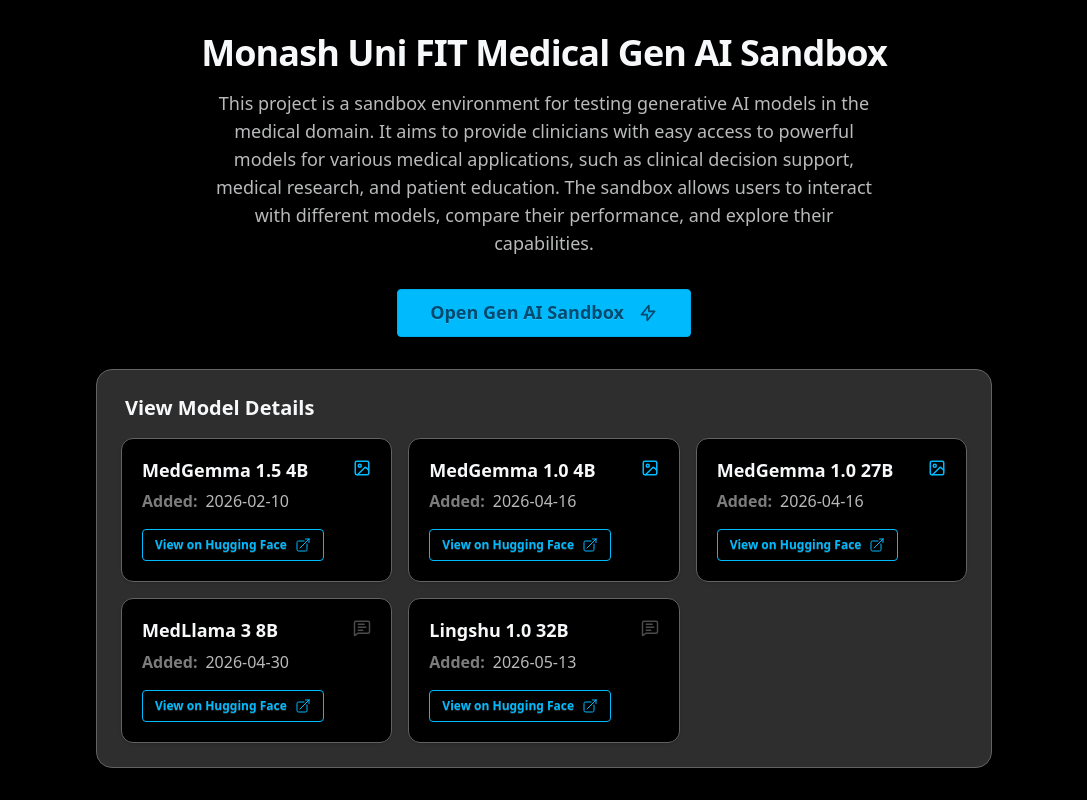
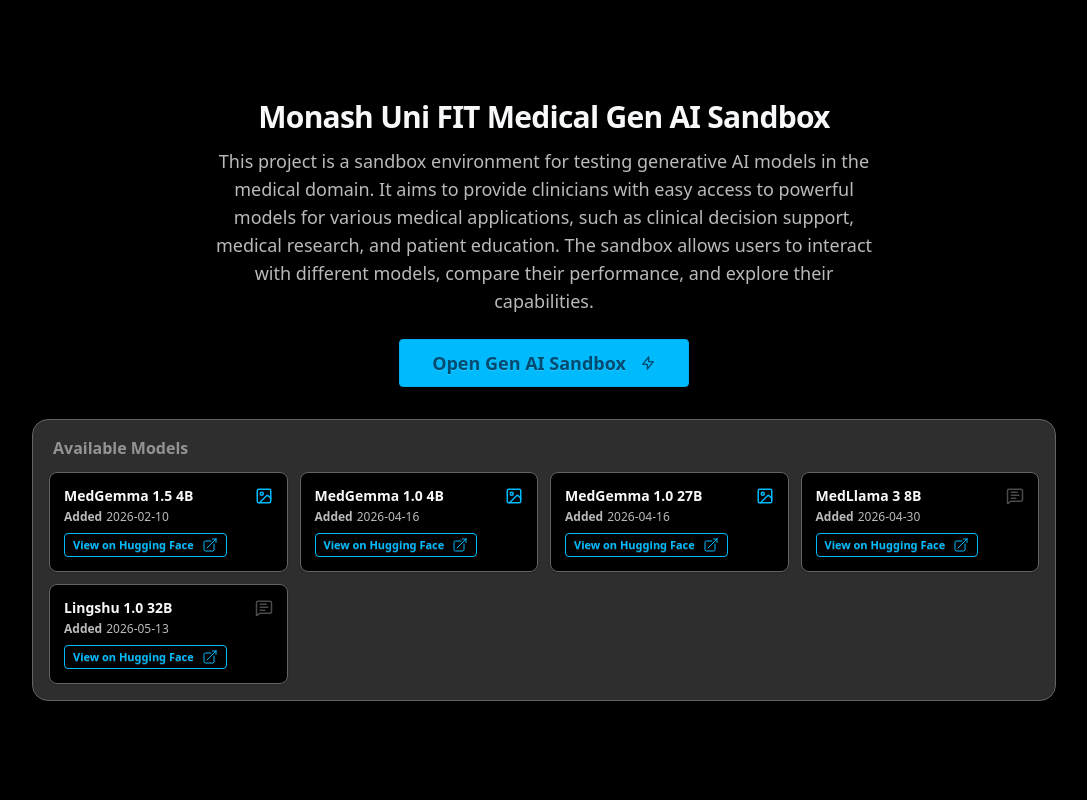
Before and after one commit to dhuang101/m3-gpt-app, a Next.js app: page / in a window 1280 px wide. Shown: the whole page, without its empty margins (96-1183 px from the left). Built offline with nearby package versions, Linux system fonts and the light colour scheme; no server answers.

Commit message:
Resize home page

```diff
--- a/src/pages/index.tsx
+++ b/src/pages/index.tsx
@@ -36,10 +36,10 @@
 
 function HomePage() {
 	return (
-		<div className="min-h-screen min-w-screen bg-base-100 flex flex-col items-center justify-center p-6">
-			<div className="max-w-4xl w-full space-y-8">
+		<div className="min-h-screen min-w-screen bg-base-100 flex flex-col items-center justify-center">
+			<div className="max-w-5xl w-full space-y-8">
 				<div className="text-center">
-					<article className="text-4xl font-extrabold tracking-tight mb-4">
+					<article className="text-3xl font-extrabold tracking-tight mb-3">
 						Monash Uni FIT Medical Gen AI Sandbox
 					</article>
 					<article className="text-lg opacity-75 max-w-2xl mx-auto">
@@ -52,7 +52,7 @@
 						different models, compare their performance, and explore
 						their capabilities.
 					</article>
-					<div className="mt-8">
+					<div className="mt-6">
 						<Link
 							href="/chat"
 							className="btn btn-primary btn-lg px-8 shadow-lg hover:shadow-xl transition-all"
@@ -60,7 +60,7 @@
 							Open Gen AI Sandbox
 							<svg
 								xmlns="http://www.w3.org/2000/svg"
-								className="h-5 w-5 ml-2"
+								className="h-4 w-4 ml-2"
 								fill="none"
 								viewBox="0 0 24 24"
 								stroke="currentColor"
@@ -76,22 +76,21 @@
 					</div>
 				</div>
 
-				<div className="bg-base-200 p-6 rounded-2xl border border-base-300">
-					<h3 className="text-xl font-bold ml-1 mb-4 flex items-center gap-2">
-						View Model Details
+				<div className="bg-base-200 p-4 rounded-2xl border border-base-300">
+					<h3 className="text-md font-bold ml-1 mb-3 opacity-50 ">
+						Available Models
 					</h3>
-					<div className="grid grid-cols-1 sm:grid-cols-2 lg:grid-cols-3 gap-4">
+					<div className="grid grid-cols-1 sm:grid-cols-2 md:grid-cols-3 lg:grid-cols-4 gap-3">
 						{MODELS.map((model, idx) => (
 							<div
 								key={idx}
-								className="bg-base-100 p-5 rounded-xl shadow-sm border border-base-300 flex flex-col justify-between hover:border-primary/50 transition-colors"
+								className="bg-base-100 p-3.5 rounded-lg shadow-sm border border-base-300 flex flex-col justify-between hover:border-primary/40 transition-all group"
 							>
 								<div>
-									<div className="flex justify-between items-start mb-2">
-										<div className="font-bold text-lg leading-tight pr-2">
+									<div className="flex justify-between items-start mb-1">
+										<div className="font-bold text-sm leading-tight group-hover:text-primary transition-colors">
 											{model.name}
 										</div>
-										{/* Capability Icon with Tooltip */}
 										<div
 											className="tooltip tooltip-bottom"
 											data-tip={
@@ -113,11 +112,12 @@
 											)}
 										</div>
 									</div>
-									<div className="flex items-center gap-2 mb-4">
-										<span className="opacity-50 font-semibold">
-											Added:
+
+									<div className="flex items-center gap-1 opacity-75">
+										<span className="text-xs font-semibold">
+											Added
 										</span>
-										<span className="opacity-75">
+										<span className="text-xs">
 											{model.dateAdded}
 										</span>
 									</div>
@@ -128,7 +128,7 @@
 										href={model.hfUrl}
 										target="_blank"
 										rel="noopener noreferrer"
-										className="btn btn-sm btn-primary btn-outline gap-2 normal-case"
+										className="btn btn-xs btn-primary btn-outline gap-2 normal-case mt-2"
 									>
 										View on Hugging Face
 										<svg
```
